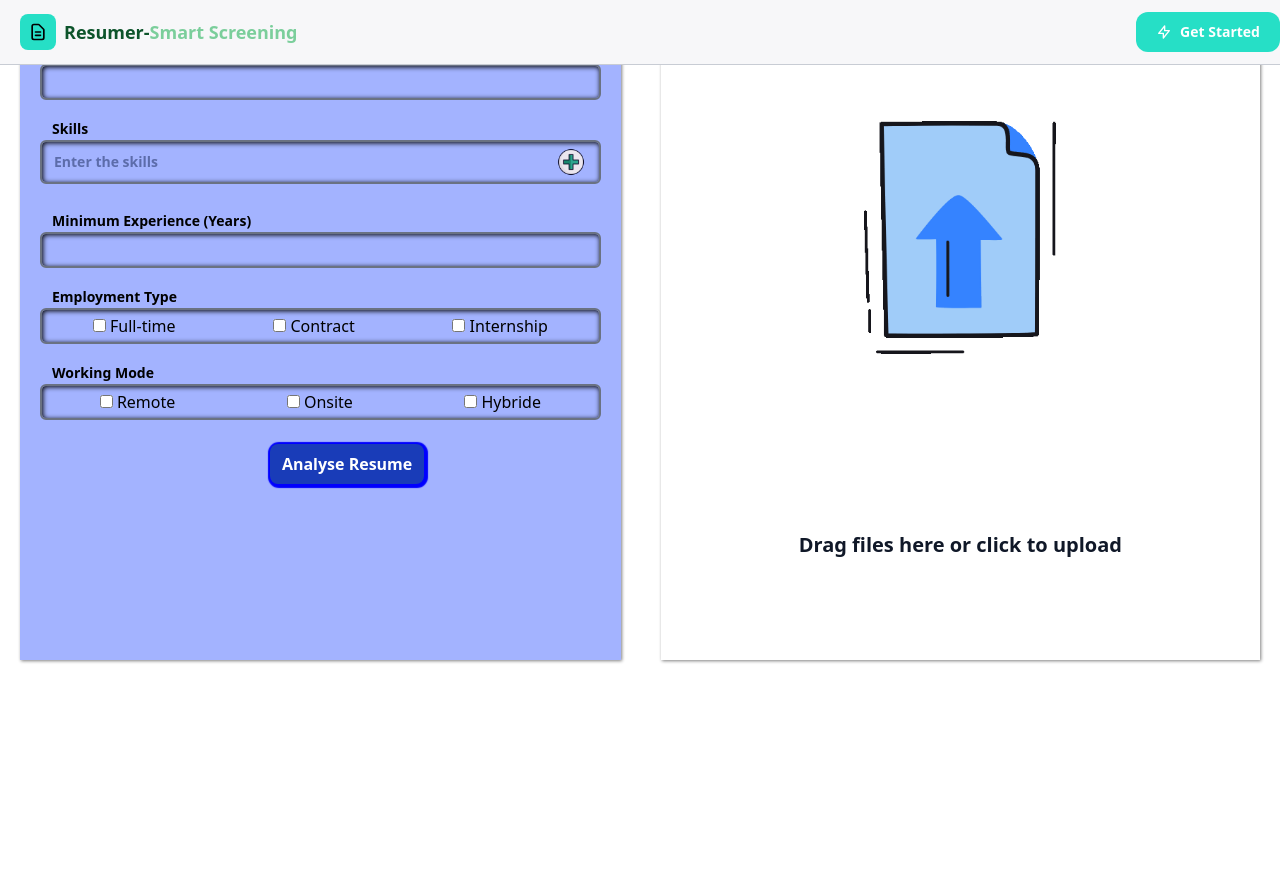
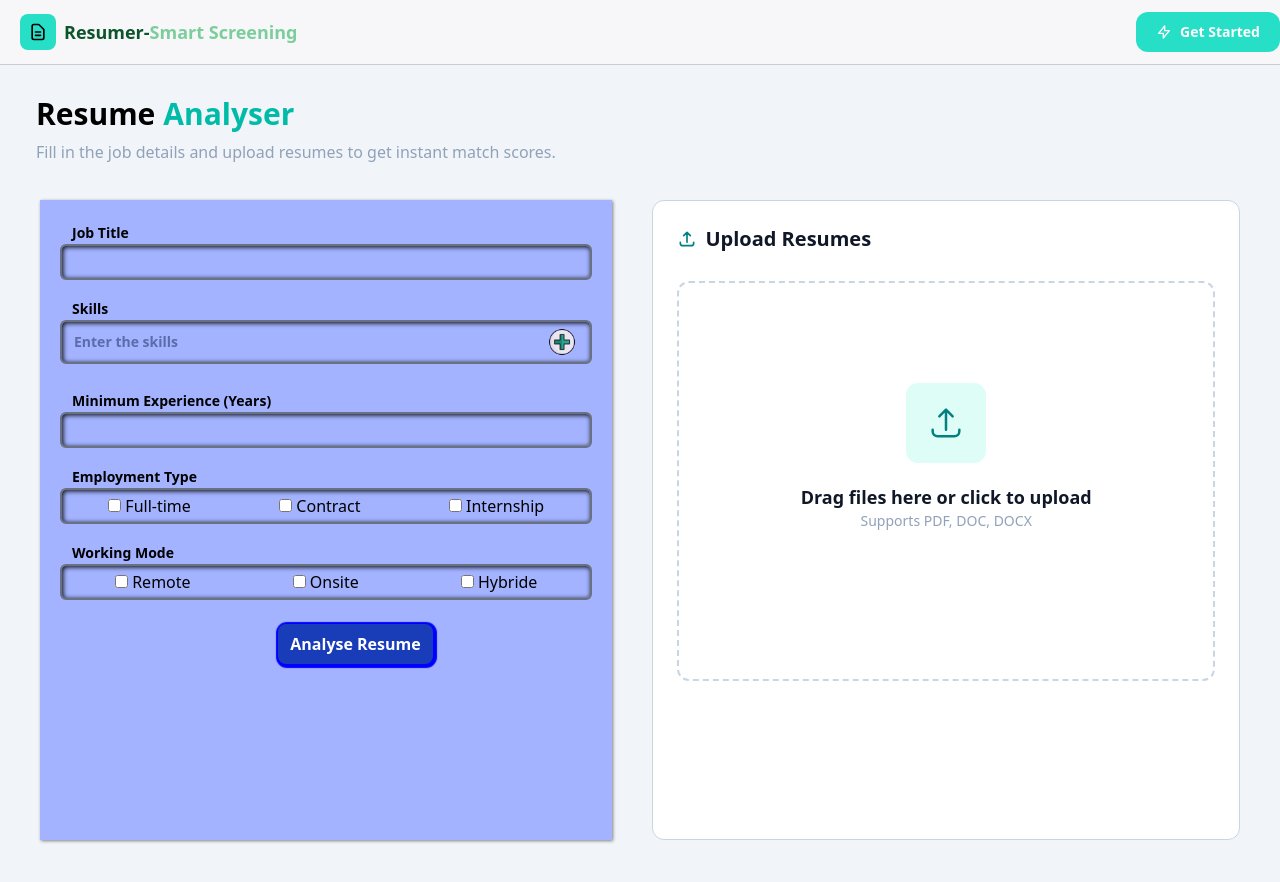
Before and after one commit to Aditya-Jaiswar-8796/resume-jd-matcher, a Next.js app: page /tool in a window 1280 px wide. Shown: the top 882 px of the page. Before the commit the page ends 800 px from the top, so only its background shows below. Built offline with nearby package versions, Linux system fonts and the light colour scheme.

Commit message:
resume upload UI

```diff
--- a/app/components/Herosection.js
+++ b/app/components/Herosection.js
@@ -1,5 +1,5 @@
 import React from 'react'
-
+import Link from 'next/link'
 const Herosection = () => {
   return (
     <div className='bg-[#214186] w-full h-full mt-15 flex flex-col items-center p-10'>
@@ -10,8 +10,8 @@ const Herosection = () => {
         <span className='text-[4rem] font-bold text-[#15b6a0]'>Precision</span>
         <p className='text-lg mx-4 font-semibold text-center w-150 text-wrap text-slate-400'>Stop wasting hours on manual screening. Get instant skill matching, resume scores, and structured reports — all in one click.</p>
         <div className="flex items-center gap-5">
-          <button className='bg-gradient-to-r from-teal-500 to-emerald-400 via-cyan-300 cursor-pointer text-[#214186] font-bold py-3 px-6 rounded-lg mt-5 hover:bg-[#12e2c6] transition duration-300'>Get Started</button>
-          <button className='border border-white cursor-pointer text-white font-bold py-3 px-6 rounded-lg mt-5 hover:bg-slate-200/. transition duration-300'>See How It Works</button>
+          <Link href="/tool" ><button className='bg-gradient-to-r from-teal-500 to-emerald-400 via-cyan-300 cursor-pointer text-[#214186] font-bold py-3 px-6 rounded-lg mt-5 hover:bg-[#12e2c6] transition duration-300'>Get Started</button></Link>
+          <Link href="#how" ><button className='border border-white cursor-pointer text-white font-bold py-3 px-6 rounded-lg mt-5 hover:bg-slate-200/. transition duration-300'>See How It Works</button></Link>
 
         </div>
     </div>
--- a/app/components/ResumeUpload.js
+++ b/app/components/ResumeUpload.js
@@ -145,31 +145,30 @@ const ResumeUpload = (props) => {
         /></label>
       </div>
     </div>
-      : <label htmlFor="file-upload" className='w-1/2 '>
-        <div onDragOver={(e) => { e.preventDefault(); setDragOver(true) }} onDragLeave={() => setDragOver(false)} onDrop={(e) => { e.preventDefault(); let file = Array.from(e.dataTransfer.files); upload(file); }} className={`${dragOver ? "shadow-[1px_1px_10px_5px_blue]" : "shadow-[1px_1px_.2rem_grey]"}  gap-4 min-h-[80vh] border-gray-900/50 p-5 w-full flex items-center flex-col justify-around`}>
-          <div className={`relative group `}>
-            <img
-              src="/upload.png"
-              alt=""
-              className="group-hover:opacity-0 transition-opacity w-[12rem]"
-            />
-
-            <img
-              src="/upload.gif"
-              alt=""
-              className="absolute top-5 inset-0 opacity-0 group-hover:opacity-100 pointer-events-none transition-opacity duration-200 w-[18rem] scale-150"
-            />
+      : <div className="w-1/2 bg-white p-6 rounded-xl border border-slate-300 flex flex-col gap-5 min-h-[80vh] justify-start">
+        <div className="text-left text-xl font-semibold flex items-center gap-2 mb-2 text-gray-900">
+          <svg className="h-5 w-5 text-accent" fill="none" viewBox="0 0 24 24" stroke="teal" strokeWidth="2"><path strokeLinecap="round" strokeLinejoin="round" d="M4 16v1a3 3 0 003 3h10a3 3 0 003-3v-1m-4-8l-4-4m0 0L8 8m4-4v12"></path></svg>
+          Upload Resumes
         </div>
-          <h1 className='text-xl text-gray-900 font-semibold'>
+        <label htmlFor="file-upload" className='w-1/2 '>
+          <div onDragOver={(e) => { e.preventDefault(); setDragOver(true) }} onDragLeave={() => setDragOver(false)} onDrop={(e) => { e.preventDefault(); let file = Array.from(e.dataTransfer.files); upload(file); }} className={`${dragOver ? "" : ""}  border-dashed rounded-xl border-2 border-slate-300 p-10 flex gap-5 flex-col items-center w-[42vw] h-[50vh] cursor-pointer`}>
+            <div className="p-5 w-20 mt-15 h-20 bg-teal-200/30 rounded-xl">
+              <svg className="h-10 w-10 text-accent" fill="none" viewBox="0 0 24 24" stroke="teal" strokeWidth="1.5"><path strokeLinecap="round" strokeLinejoin="round" d="M4 16v1a3 3 0 003 3h10a3 3 0 003-3v-1m-4-8l-4-4m0 0L8 8m4-4v12"></path></svg>
+            </div>
+            <h3 className='text-lg text-gray-900 font-semibold'>
               Drag files here or click to upload
-          </h1>
+            <div className='text-slate-400 text-center text-sm font-medium'>Supports PDF, DOC, DOCX</div>
+            </h3>
             <input onChange={(e) => { let file = Array.from(e.target.files); upload(file); }}
               id="file-upload"
               type="file" accept=".pdf,.doc,.docx"
               className="hidden"
               multiple
             />
-        </div></label>}
+          </div>
+        </label>
+      </div>}
+
   </>)
 }
 
--- a/app/page.js
+++ b/app/page.js
@@ -6,7 +6,7 @@ export default function page() {
   return (
     <div className='bg-slate-100 w-full h-full'>
       <Herosection />
-      <div className="how flex flex-col items-center">
+      <div className="my-15 pt-20 flex flex-col items-center " id="how">
         <span className='text-lg font-bold text-teal-400 text-center mt-10'>HOW IT WORKS</span>
         <h1 className='text-4xl font-bold mt-3'>Three steps. That's it.</h1>
         <div className="step flex items-start justify-center gap-10 mb-10">
@@ -35,7 +35,7 @@ export default function page() {
           </div>
         </div>
       </div>
-      <div className="feature flex flex-col items-center">
+      <div className="mb-20 feature flex flex-col items-center">
         <span className='text-lg font-bold text-teal-400 text-center mt-10'>FEATURES</span>
         <h1 className='text-4xl font-bold mt-3'>Everything you need to hire smarter</h1>
         <div className="step flex items-start justify-center gap-10 mb-10">
--- a/app/tool/page.js
+++ b/app/tool/page.js
@@ -9,10 +9,15 @@ export default function Home() {
   const [scoreCard, setScoreCard] = useState();
   return (
     <>
-    <div className="w-full flex p-5 gap-5  ">
+    <div className="w-full bg-slate-100 py-24 px-5">
+    <h1 className='flex gap-2 text-3xl font-bold mx-4'>
+      Resume <span className='text-teal-500'>Analyser</span>
+    </h1>
+    <p className='text-slate-400 mx-4 my-2'>Fill in the job details and upload resumes to get instant match scores.</p>
+    <div className="w-full flex p-5 gap-5  py-7">
       <Jdform className="w-[60%]" extarctedResume={extarctedResume} setExtarctedResume={setExtarctedResume} setScoreCard={setScoreCard}/>
       <ResumeUpload className="w-[40%]" extarctedResume={extarctedResume} setExtarctedResume={setExtarctedResume}/>
-    </div>
+    </div></div>
     </>
   );
 }
```
Lines whose indentation alone changed are shown as unchanged.
